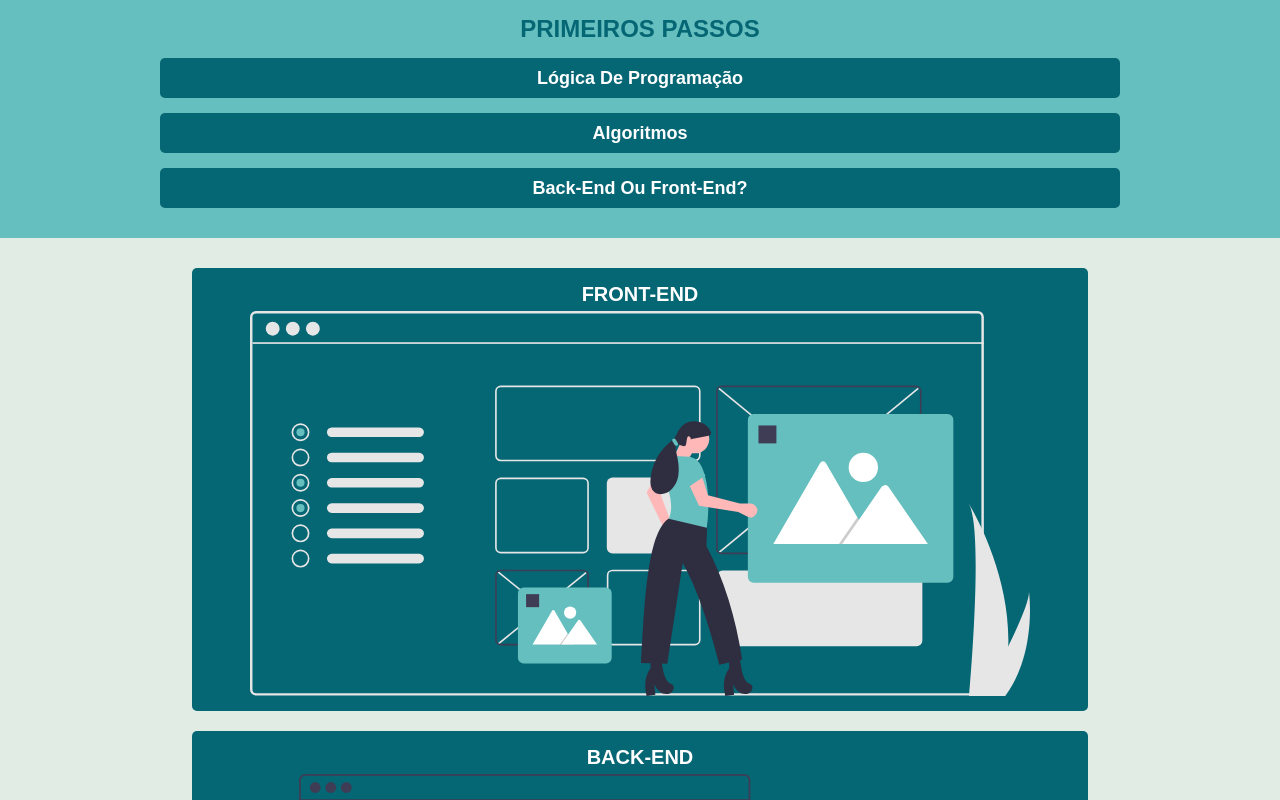
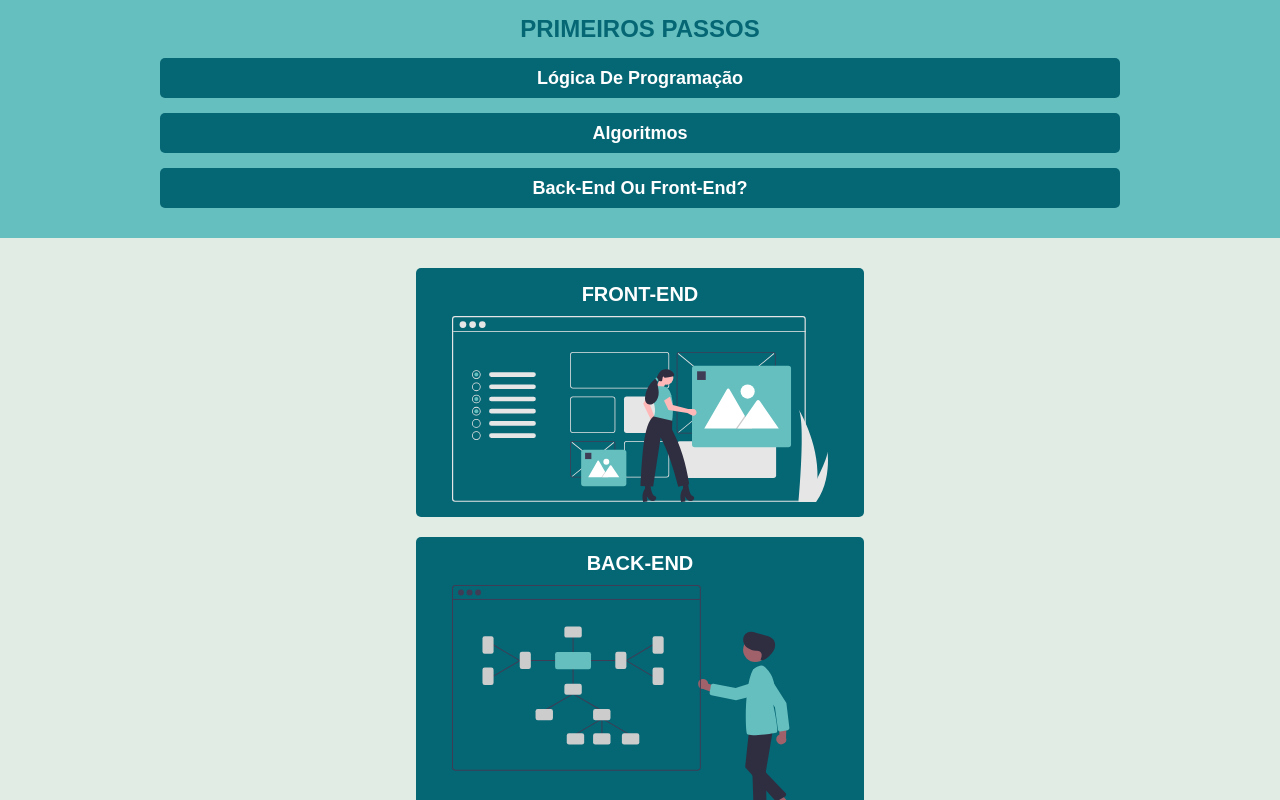
Before and after one commit to camilagerarde/Talent2020CI-T-WoCan, a React (Create React App) app: page /start in a window 1280 px wide. Shown: the top 800 px of the page. Built offline with nearby package versions, Linux system fonts and the light colour scheme; a web font is replaced by a local one.

Commit message:
estilização cardarea

```diff
--- a/src/components/CardArea/index.js
+++ b/src/components/CardArea/index.js
@@ -1,8 +1,8 @@
-import React from "react";
-import Front from "../../assets/image/front.svg";
-import Back from "../../assets/image/back.svg";
-import Devops from "../../assets/image/devops.svg";
-import "../../assets/scss/Main.scss";
+import React from 'react';
+import Front from '../../assets/image/front.svg';
+import Back from '../../assets/image/back.svg';
+import Devops from '../../assets/image/devops.svg';
+import '../../assets/scss/Main.scss';
 
 const areas = {
   back: Back,
@@ -12,9 +12,9 @@ const areas = {
 
 const CardArea = (props) => {
   return (
-    <div className="card" onClick={props.onClick}>
+    <div className='card' onClick={props.onClick}>
       <h2>{props.title}</h2>
-      <figure>
+      <figure className='illustration'>
         <img src={areas[props.area]} alt={props.alt}></img>
       </figure>
     </div>
--- a/src/components/CardArea/style.scss
+++ b/src/components/CardArea/style.scss
@@ -1,27 +1,37 @@
 .card {
+  align-items: center;
   background-color: $DARKBLUE;
-  width: 70%;
+  border-radius: 5px;
   display: flex;
   flex-direction: column;
-  align-items: center;
+  height: auto;
+  min-height: 180px;
+  margin: 10px;
   padding: 15px;
-  margin: 10px;
-  border-radius: 5px;
+  cursor: pointer;
+  width: 70%;
 
   h2 {
     color: $WHITE;
+    font-size: 20px;
+    margin-bottom: 10px;
     text-align: center;
     text-transform: uppercase;
-    font-size: 20px;
-    margin-bottom: 5px;
   }
 
-  figure {
+  .illustration {
     display: flex;
     justify-content: center;
-  }
 
-  img {
-    max-width: 90%;
+    img {
+      max-width: 90%;
+    }
   }
 }
+
+@media (min-width: 800px) {
+  .card {
+    max-width: 35%;
+    min-height: auto;
+  }
+}
```
